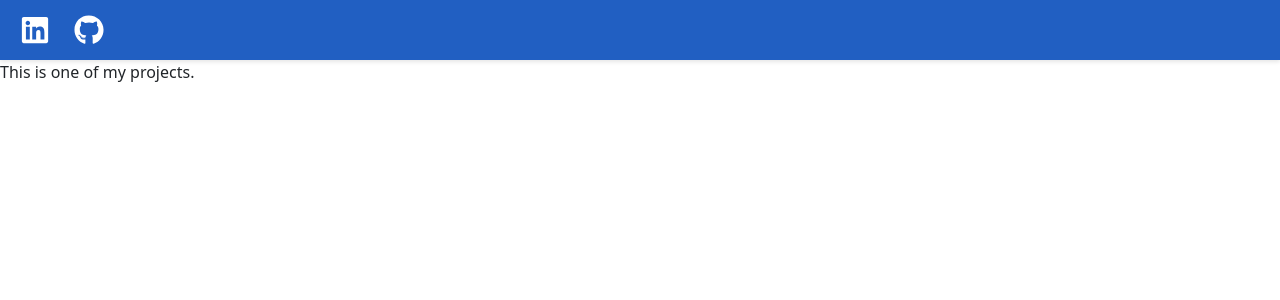
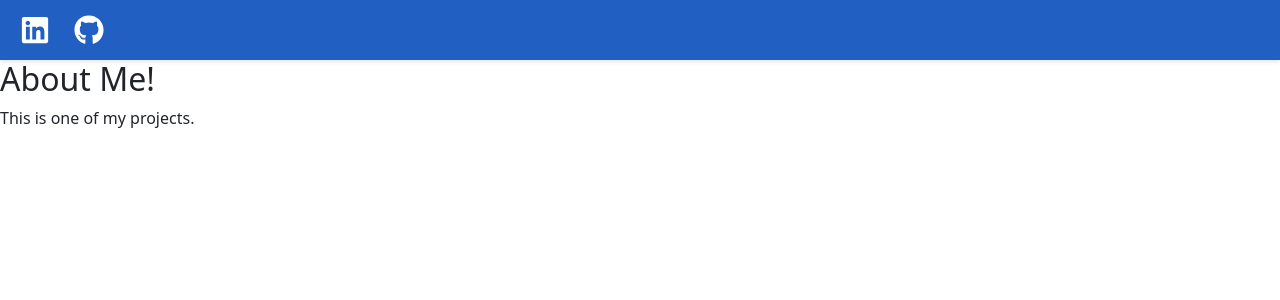
Before and after one commit to aesmith573/Portfolio, a React (Vite) app: page / in a window 1280 px wide. Shown: the top 300 px of the page. Built offline with nearby package versions, Linux system fonts and the light colour scheme.

Commit message:
Create 'AboutMe' component.

```diff
--- a/src/App.jsx
+++ b/src/App.jsx
@@ -1,11 +1,13 @@
 import Project from './components/Project.jsx';
 import Navbar from './components/Navbar.jsx';
+import AboutMe from './components/AboutMe.jsx';
 
 function App() {
 
   return (
     <>
       <Navbar/>
+      <AboutMe/>
       <Project/>
     </>
   )
--- /dev/null
+++ b/src/components/AboutMe.jsx
@@ -0,0 +1,12 @@
+
+function AboutMe() {
+  return(
+    <div>
+      <h2>
+        About Me!
+      </h2>
+    </div>
+  );
+}
+
+export default AboutMe;
```
